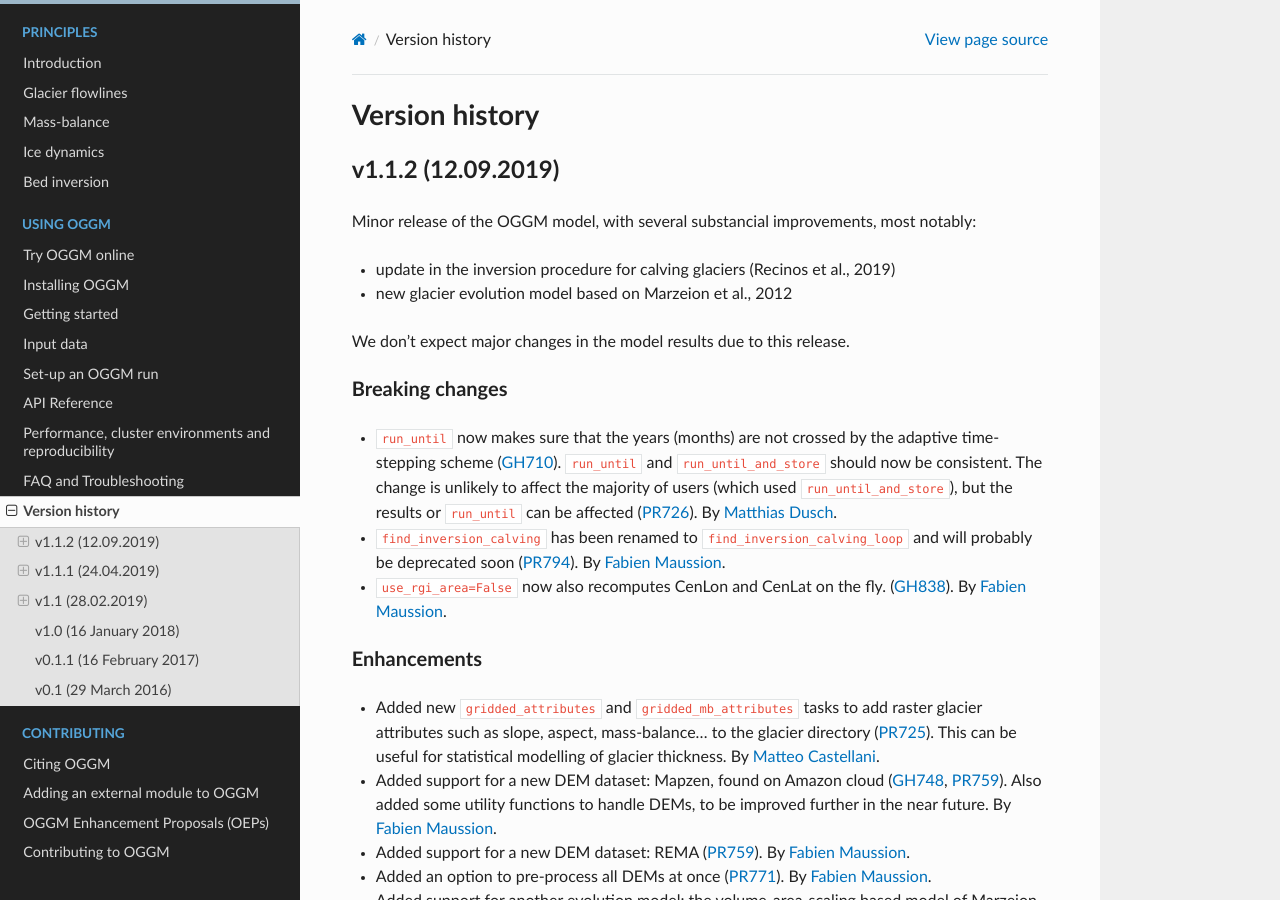
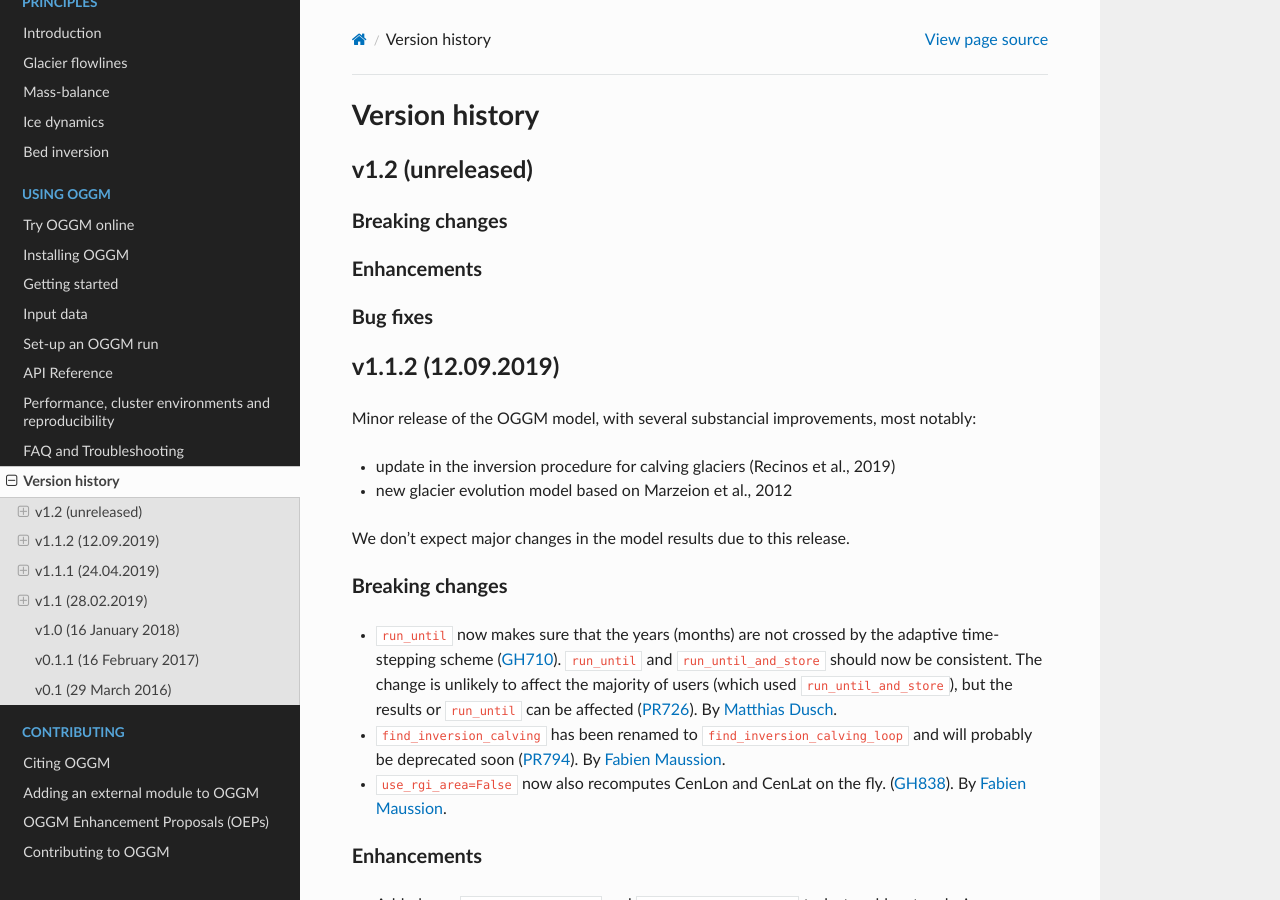
Before and after one commit to OGGM/oggm, a Sphinx documentation site: the page built from docs/whats-new.rst, in a window 1280 px wide and 900 px high. Built offline with Sphinx 7.4.7 and the Read the Docs theme 2.0.0, drawn with Linux system fonts in a browser that asks for light colours; the version number could not be read and is left out.

Commit message:
Revert to dev version

```diff
--- a/docs/whats-new.rst
+++ b/docs/whats-new.rst
@@ -3,6 +3,19 @@
 
 Version history
 ===============
+
+v1.2 (unreleased)
+-----------------
+
+Breaking changes
+~~~~~~~~~~~~~~~~
+
+Enhancements
+~~~~~~~~~~~~
+
+Bug fixes
+~~~~~~~~~
+
 
 v1.1.2 (12.09.2019)
 -------------------
```
